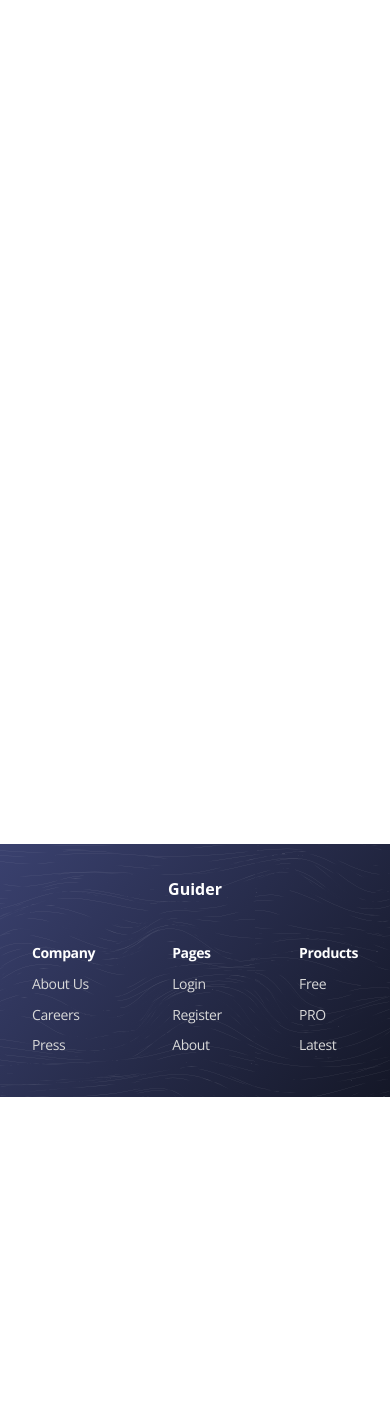
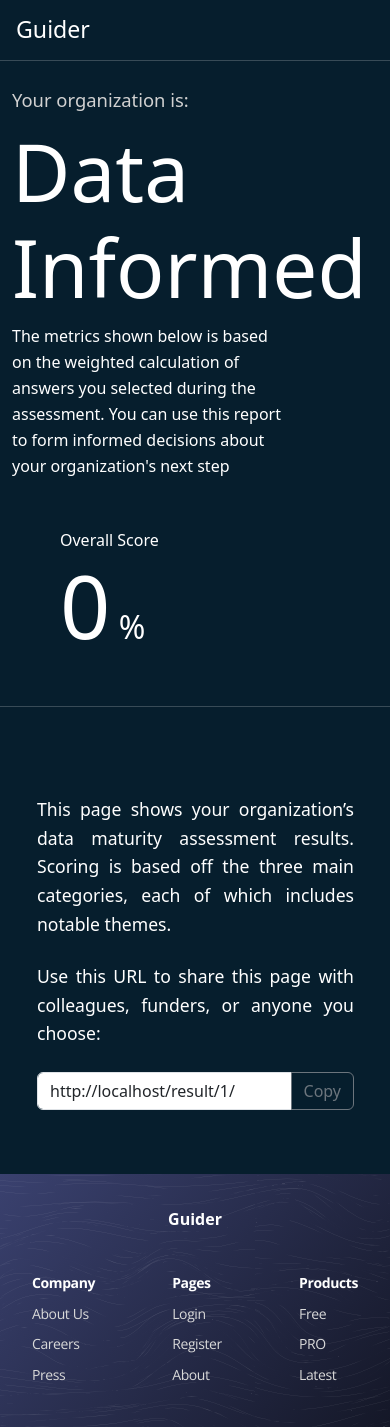
Before and after one commit to rohittp0/guider, a Django app: page /result/1/ in a window 390 px wide. Before the commit the page ends 1097 px from the top, so only its background shows below. Run offline with Django 4.2, Linux system fonts and the light colour scheme; tables that the repository leaves empty hold one stand-in row (values such as "Sample post").

Commit message:
results page done

```diff
--- a/home/views.py
+++ b/home/views.py
@@ -89,6 +89,7 @@
     context = {
         'page_scores': page_scores,
         'overall_score': overall_score,
+        'pages': len(page_scores)
     }
 
     return render(request, 'home/result.html', context=context)
--- a/static/css/result.css
+++ b/static/css/result.css
@@ -0,0 +1,12 @@
+.border-bottom{
+    border-bottom: 1px solid rgba(255,255,255,0.2) !important;
+}
+
+.border-left{
+    border-left: 1px solid rgba(255,255,255,0.2) !important;
+}
+
+.chart-grid{
+    display: grid;
+    gap: 1rem;
+}
--- a/templates/home/result.html
+++ b/templates/home/result.html
@@ -9,13 +9,57 @@
     <script src="https://cdn.jsdelivr.net/npm/chart.js"></script>
 
     {% block nav %}{% endblock %}
-    <div class="vh-100">
-
-        {% for donut_data in page_scores %}
-            <div class="w-25 h-25">
-                <canvas id="donutChart{{ forloop.counter }}"></canvas>
+    <div class="bg-primary-500">
+        <div class="row">
+            <div class="col-12 border-bottom">
+                <div class="text-left p-3">
+                    <h3 class="font-bold text-white"><a href="/">Guider</a></h3>
+                </div>
             </div>
-        {% endfor %}
+            <div class="col-lg-8 col-sm-12 p-4">
+                <div class="col-12">
+                    <p style="color: #d1d1d1; font-size: 1.15rem">Your organization is:</p>
+                    <h1 class="my-2 text-white" style="font-size: 5rem;">Data Informed</h1>
+                    <p class="text-white w-75">The metrics shown below is based on the weighted calculation of answers
+                        you
+                        selected during the assessment. You can use this report to form informed decisions about your
+                        organization's next step</p>
+                </div>
+                <div class="row p-5 border-bottom">
+                    <div class="col-lg-3 col-sm-12 d-flex justify-content-center flex-column ">
+                        <p class="text-white">Overall Score</p>
+                        <h1 class="text-white" style="font-size: 5.5rem;">{{ overall_score }}<span
+                                style="font-size: 2rem;">&nbsp;%</span></h1>
+                    </div>
+                    <div class="col-lg-9 col-sm-12 chart-grid" style="grid-template-columns: repeat({{ pages }}, 1fr)">
+                        {% for name, _, _ in page_scores %}
+                            <div class="d-flex flex-column justify-content-center align-items-center">
+                                <h4 class="text-white mb-4">{{ name }}</h4>
+                                <div class="w-75 h-75">
+                                    <canvas id="donutChart{{ forloop.counter }}"></canvas>
+                                </div>
+                            </div>
+                        {% endfor %}
+                    </div>
+                </div>
+            </div>
+            <div class="col-lg-4 hidden-sm border-left p-5">
+                <p class="text-white my-3" style="font-size: 1.1rem; text-align: justify;">
+                    This page shows your organization’s data maturity assessment results. Scoring is based off the three
+                    main categories, each of which includes notable themes.
+                </p>
+                <p  class="text-white my-4" style="font-size: 1.1rem; text-align: justify;">
+                    Use this URL to share this page with colleagues, funders, or anyone you choose:
+                </p>
+                <div class="row">
+                    <div class="col-12">
+                        <div class="input-group mb-3">
+                            <input type="text" class="form-control" value="{{ request.build_absolute_uri }}" readonly>
+                            <button class="btn btn-outline-secondary" type="button" id="button-addon2">Copy</button>
+                        </div>
+                    </div>
+            </div>
+        </div>
 
 
     </div>
```
